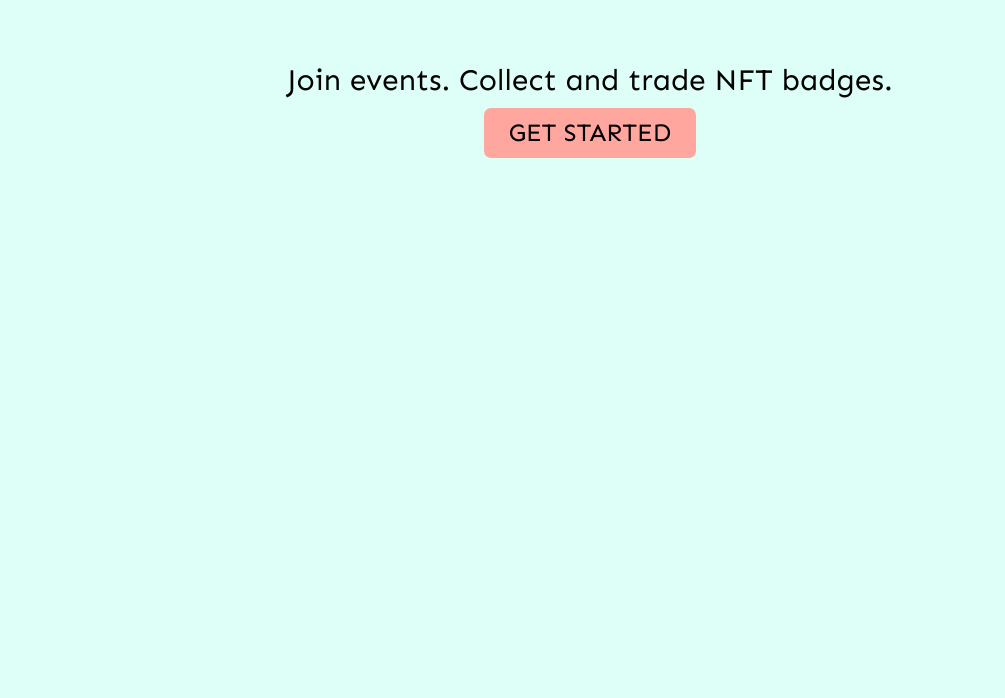
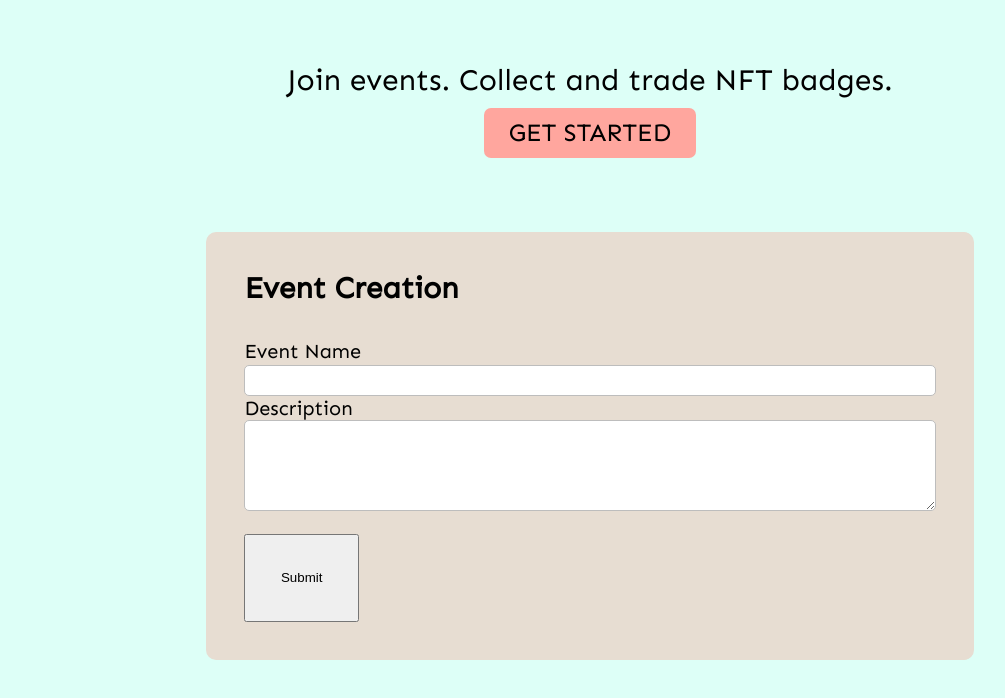
Before and after one commit to hashgraph/hedera-hcs-chat-js, a website: page public/home.html in a window 1280 px wide. Shown: the part 646-1344 px from the top of the page, without its empty margins (50-1055 px from the left). Before the commit the page ends 814 px from the top, so only its background shows below. Drawn offline with nearby package versions, Linux system fonts and the light colour scheme.

Commit message:
make event form component

```diff
--- a/public/home.html
+++ b/public/home.html
@@ -34,6 +34,19 @@
         <button class="button-gs" onclick="location.href='create-event.html'">GET STARTED</button>
       </p>
     </div>
+
+    <div class="creation-forms">
+      <div class="event-creation">
+        <form class="create-event">
+          <div class="form-title">Event Creation</div><br>
+          <label class="form-label" for="fname">Event Name</label><br>
+          <input class="form-input" type="text" id="name"><br>
+          <label class="form-label" for="lname">Description</label><br>
+          <textarea class="form-input" rows="5" id="desc"></textarea><br><br>
+          <input class="submit-btn" type="submit" value="Submit">
+        </form>
+      </div>
+    </div>
 </body>
 
 </html>
--- a/public/index.css
+++ b/public/index.css
@@ -11,8 +11,6 @@ a{
   padding: 30px;
   font-size: 20px;
 }
-
-
 
 body {
   background-color: #ddfff7;
@@ -64,6 +62,7 @@ body {
 }
 
 .badges {
+  text-align: center;
   padding: 50px;
 }
 
@@ -83,3 +82,42 @@ body {
   font-family: Sen;
   font-size: 35px;
 }
+
+.creation-forms {
+  padding-left: 20%;
+  padding-right: 20%;
+  padding-top: 5%;
+  padding-bottom: 5%;
+}
+
+.form-title {
+  font-size: 30px;
+  font-weight: 600;
+  padding-bottom: 2%;
+}
+
+.form-label {
+  font-size: 20px;
+}
+
+.form-input {
+  padding-bottom: 2%;
+  width: 100%;
+  border-style:solid;
+  border-color: #bdbdbd;
+  border-radius: 5px;
+  border-width:1px
+}
+
+.create-event {
+  text-align: left;
+  width: 100%;
+  padding: 5%;
+  background-color: #e7ddd2;
+  border-radius: 10px;
+}
+
+.submit-btn {
+  text-align: center;
+  padding: 5%
+}
```
Lines whose indentation alone changed are shown as unchanged.
